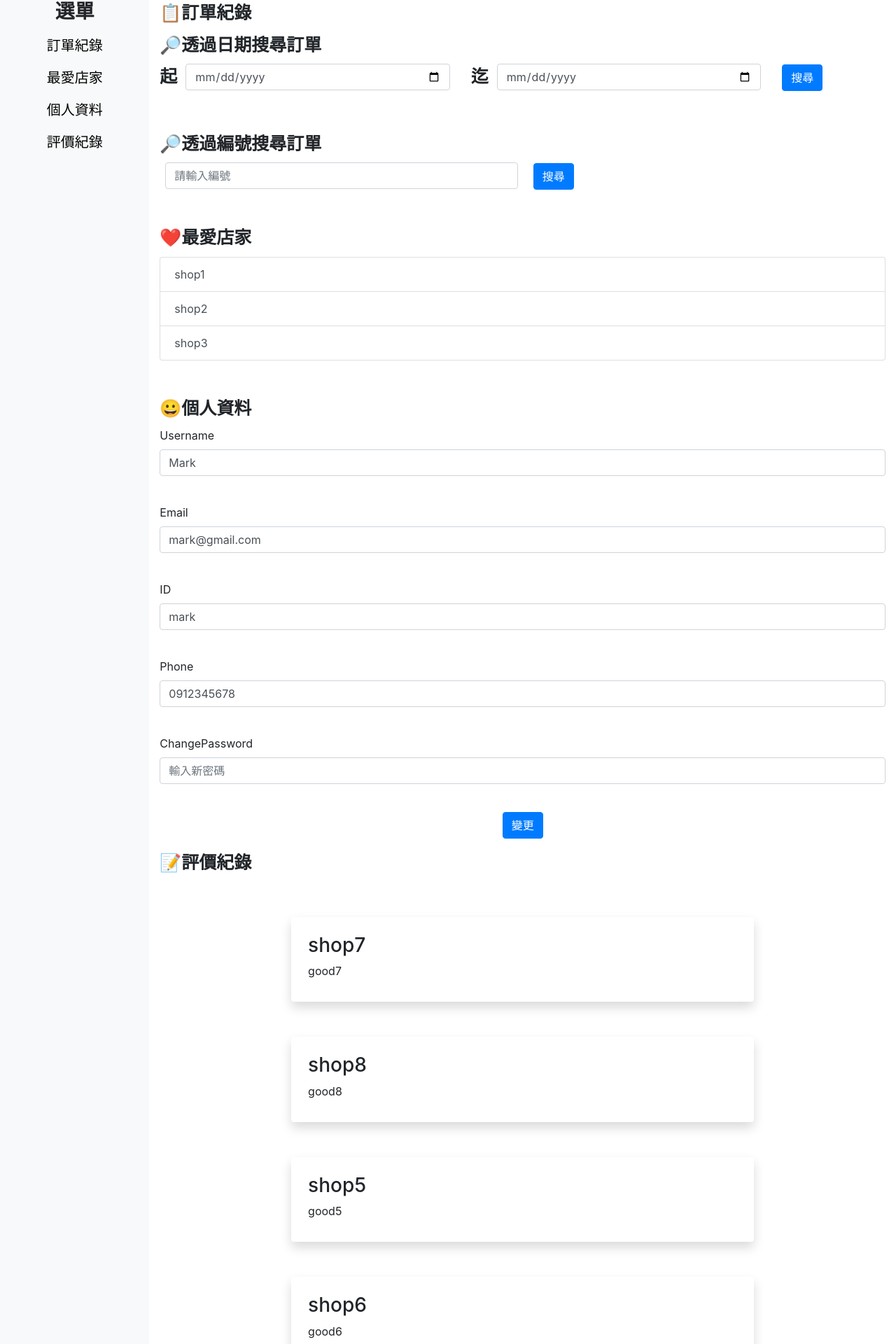
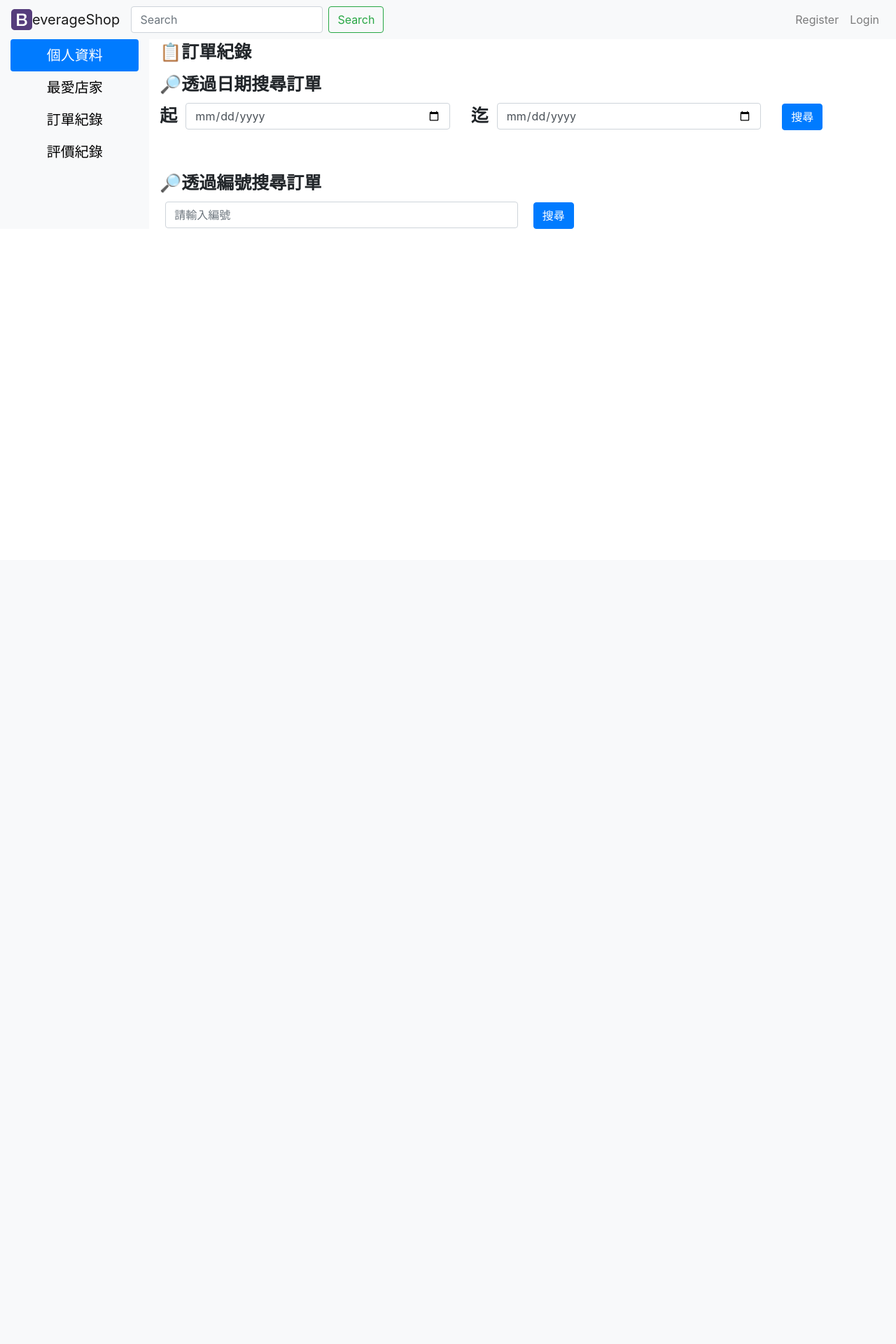
Before and after one commit to mark0613/1102_DBS_BeverageShop, a PHP site: page /member/index.php in a window 1280 px wide. Shown: the top 1920 px of the page at 70% size. After the commit the page ends 327 px from the top, so only its background shows below. Run offline with PHP 8.4, Linux system fonts and the light colour scheme.

Commit message:
update file

```diff
--- a/home/index.php
+++ b/home/index.php
@@ -96,7 +96,7 @@ require("../php/User.php");
                     <div class="my-5 text-center text-xl-start">
                         <h1 class="display-5 fw-bolder text-white mb-2">Welcome to IGEN</h1>
                         <p class="lead fw-normal text-white-50 mb-4">Quickly design and customize responsive
-                            mobile-first sites with Bootstrap, the world’s most popular front-end open source toolkit!
+                            mobile-first sites with Bootstrap, the world's most popular front-end open source toolkit!
                         </p>
                     </div>
                 </div>
--- a/member/index.php
+++ b/member/index.php
@@ -1,98 +1,100 @@
+<?php
+
+session_start();
+require("../php/User.php");
+
+?>
+
 <!DOCTYPE html>
 <html lang="en">
+
 <head>
     <meta charset="UTF-8">
     <meta http-equiv="X-UA-Compatible" content="IE=edge">
     <meta name="viewport" content="width=device-width, initial-scale=1.0">
     <title>BeverageShop</title>
-    <link rel="stylesheet" href="https://cdn.jsdelivr.net/npm/bootstrap@4.6.1/dist/css/bootstrap.min.css" integrity="sha384-zCbKRCUGaJDkqS1kPbPd7TveP5iyJE0EjAuZQTgFLD2ylzuqKfdKlfG/eSrtxUkn" crossorigin="anonymous">
-    <script src="https://cdn.jsdelivr.net/npm/jquery@3.5.1/dist/jquery.slim.min.js" integrity="sha384-DfXdz2htPH0lsSSs5nCTpuj/zy4C+OGpamoFVy38MVBnE+IbbVYUew+OrCXaRkfj" crossorigin="anonymous"></script>
-    <script src="https://cdn.jsdelivr.net/npm/bootstrap@4.6.1/dist/js/bootstrap.bundle.min.js" integrity="sha384-fQybjgWLrvvRgtW6bFlB7jaZrFsaBXjsOMm/tB9LTS58ONXgqbR9W8oWht/amnpF" crossorigin="anonymous"></script>
+    <link rel="stylesheet" href="https://cdn.jsdelivr.net/npm/bootstrap@4.6.1/dist/css/bootstrap.min.css"
+        integrity="sha384-zCbKRCUGaJDkqS1kPbPd7TveP5iyJE0EjAuZQTgFLD2ylzuqKfdKlfG/eSrtxUkn" crossorigin="anonymous">
+    <script src="https://cdn.jsdelivr.net/npm/jquery@3.5.1/dist/jquery.slim.min.js"
+        integrity="sha384-DfXdz2htPH0lsSSs5nCTpuj/zy4C+OGpamoFVy38MVBnE+IbbVYUew+OrCXaRkfj" crossorigin="anonymous">
+    </script>
+    <script src="https://cdn.jsdelivr.net/npm/bootstrap@4.6.1/dist/js/bootstrap.bundle.min.js"
+        integrity="sha384-fQybjgWLrvvRgtW6bFlB7jaZrFsaBXjsOMm/tB9LTS58ONXgqbR9W8oWht/amnpF" crossorigin="anonymous">
+    </script>
     <script src="../static/js/member.js"></script>
     <link href="../static/css/member.css" rel="stylesheet">
     <link href="../static/css/base.css" rel="stylesheet">
 </head>
+
 <body>
+    <nav class="navbar navbar-expand-lg navbar-light bg-light">
+        <img src="../static/img/bootstrap-solid.svg" width="auto" height="30" alt="">
+        <a class="navbar-brand" href="#">everageShop</a>
+        <button class="navbar-toggler" type="button" data-toggle="collapse" data-target="#navbarSupportedContent"
+            aria-controls="navbarSupportedContent" aria-expanded="false" aria-label="Toggle navigation">
+            <span class="navbar-toggler-icon"></span>
+        </button>
+
+        <div class="collapse navbar-collapse" id="navbarSupportedContent">
+            <?php if(!empty($_COOKIE) && !empty($_COOKIE["type"])): ?>
+            <ul class="navbar-nav mr-auto">
+                <?php if($_COOKIE["type"] == "customer"): ?>
+                <li class="nav-item">
+                    <a class="nav-link" href="../member">會員專區</a>
+                </li>
+                <?php elseif($_COOKIE["type"] == "merchant"): ?>
+                <li class="nav-item">
+                    <a class="nav-link" href="../merchant">商家後臺</a>
+                </li>
+                <?php endif; ?>
+            </ul>
+            <?php endif; ?>
+
+            <form action="" method="get" class="form-inline navbar-nav pl-0 mr-auto">
+                <input class="form-control mr-sm-2" type="search" placeholder="Search" aria-label="Search">
+                <button class="btn btn-outline-success my-2 my-sm-0" type="submit">Search</button>
+            </form>
+
+            <ul class="navbar-nav ml-auto">
+                <?php if(User::check()): ?>
+                <li class="nav-item">
+                    <a class="nav-link" href="../php/logout.php">Logout</a>
+                </li>
+                <?php else: ?>
+                <li class="nav-item">
+                    <a class="nav-link" href="../register">Register</a>
+                </li>
+                <li class="nav-item">
+                    <a class="nav-link" href="../login">Login</a>
+                </li>
+                <?php endif; ?>
+            </ul>
+        </div>
+    </nav>
 
     <!-- 會員專區 -->
-
     <div class="container-fluid">
         <div class="row">
             <div class="col-2 bg-light">
-                <div class="nav flex-column nav-pills nav-fill" id="v-pills-tab" role="tablist" aria-orientation="vertical">
-                    <h3 class="nav_title">選單</h3>
-                    <a class="nav-link sidebar_font center" id="v-pills-profile-tab" data-toggle="pill" href="#v-pills-profile" role="tab" aria-controls="v-pills-profile" aria-selected="false">訂單紀錄</a>
-                    <a class="nav-link sidebar_font center" id="v-pills-messages-tab" data-toggle="pill" href="#v-pills-messages" role="tab" aria-controls="v-pills-messages" aria-selected="false">最愛店家</a>
-                    <a class="nav-link sidebar_font center" id="v-pills-settings-tab" data-toggle="pill" href="#v-pills-settings" role="tab" aria-controls="v-pills-settings" aria-selected="false">個人資料</a>
-                    <a class="nav-link sidebar_font center" id="v-pills-profile-tab" data-toggle="pill" href="#v-pills-profile" role="tab" aria-controls="v-pills-profile" aria-selected="false">評價紀錄</a>
+                <div class="nav flex-column nav-pills nav-fill" id="v-pills-tab" role="tablist"
+                    aria-orientation="vertical">
+                    <a class="nav-link sidebar_font center active" id="v-pills-profile-tab" data-toggle="pill"
+                        href="#v-pills-profile" role="tab" aria-controls="v-pills-profile" aria-selected="True">個人資料</a>
+                    <a class="nav-link sidebar_font center" id="v-pills-love-tab" data-toggle="pill"
+                        href="#v-pills-love" role="tab" aria-controls="v-pills-love" aria-selected="false">最愛店家</a>
+                    <a class="nav-link sidebar_font center" id="v-pills-record-tab" data-toggle="pill"
+                        href="#v-pills-record" role="tab" aria-controls="v-pills-record"
+                        aria-selected="false">訂單紀錄</a>
+                    <a class="nav-link sidebar_font center" id="v-pills-comment-tab" data-toggle="pill"
+                        href="#v-pills-comment" role="tab" aria-controls="v-pills-comment"
+                        aria-selected="false">評價紀錄</a>
                 </div>
             </div>
 
             <div class="col-sm-10">
-                <!--訂單記錄-->
-                <label class="title">📋訂單紀錄</label>
-                <div>
-                    <form class="title ">
-
-                        <label>🔎透過日期搜尋訂單</label>
-
-                        <div class="row">
-                            <div class="col-5">
-                                <div class="row">
-                                    <div class="col-1">
-                                        <label>起</label>
-                                    </div>
-                                    <div class="col-11">
-                                        <input type="date" class="form-control" stytle="" id="" name="">
-                                    </div>
-                                </div>
-                            </div>
-                            <div class="col-5">
-                                <div class="row">
-                                    <div class="col-1">
-                                        <label>迄</label>
-                                    </div>
-                                    <div class="col-11">
-                                        <input type="date" class="form-control" id="" name="">
-                                    </div>
-                                </div>
-                            </div>
-                            <div class="col-2">
-                                <button type="submit" class="btn btn-primary">搜尋</button>
-                            </div>
-                        </div>
-
-                    </form>
-                </div>
-
-                <div>
-                    <form class="top title">
-                        <label>🔎透過編號搜尋訂單</label>
-                        <div class="row">
-                            <div class="col">
-                                <input name="token" id="token" type="text" placeholder="請輸入編號" class="form-control mx-sm-2">
-                            </div>
-
-                            <div class="col">
-                                <button type="submit" class="btn btn-primary">搜尋</button>
-                            </div>
-                        </div>
-                    </form>
-                </div>
-
-                <!--最愛店家-->
-                <div class="top">
-                    <label class="title">❤️最愛店家</label>
-
-                    <div class="list-group">
-                        <a href="#" class="list-group-item list-group-item-action">秉霖鮮果站</a>
-                        <a href="#" class="list-group-item list-group-item-action">秉霖鮮果站</a>
-                        <a href="#" class="list-group-item list-group-item-action">秉霖鮮果站</a>
-                    </div>
-                </div>
-
+                <div class="tab-content" id="v-pills-tabContent">
                     <!--個人資料-->
-                <div class="form-group top">
+                    <div class="form-group tab-pane fade" id="v-pills-profile" role="tabpanel" aria-labelledby="v-pills-profile-tab">
                         <label class="title">😀個人資料</label>
                         <br>
                         <div class="form-group">
@@ -125,9 +127,74 @@
                         </div>
                     </div>
 
+                    <!--訂單記錄-->
+                    <div class="tab-pane fade show active" id="v-pills-record" role="tabpanel" aria-labelledby="v-pills-record-tab">
+                        <div>
+                            <label class="title">📋訂單紀錄</label>
+                            <div>
+                                <form class="title ">
+                                    <label>🔎透過日期搜尋訂單</label>
+                                    <div class="row">
+                                        <div class="col-5">
+                                            <div class="row">
+                                                <div class="col-1">
+                                                    <label>起</label>
+                                                </div>
+                                                <div class="col-11">
+                                                    <input type="date" class="form-control" stytle="" id="" name="">
+                                                </div>
+                                            </div>
+                                        </div>
+                                        <div class="col-5">
+                                            <div class="row">
+                                                <div class="col-1">
+                                                    <label>迄</label>
+                                                </div>
+                                                <div class="col-11">
+                                                    <input type="date" class="form-control" id="" name="">
+                                                </div>
+                                            </div>
+                                        </div>
+                                        <div class="col-2">
+                                            <button type="submit" class="btn btn-primary">搜尋</button>
+                                        </div>
+                                    </div>
+
+                                </form>
+                            </div>
+                        </div>
+                        <div>
+                            <form class="top title">
+                                <label>🔎透過編號搜尋訂單</label>
+                                <div class="row">
+                                    <div class="col">
+                                        <input name="token" id="token" type="text" placeholder="請輸入編號"
+                                            class="form-control mx-sm-2">
+                                    </div>
+
+                                    <div class="col">
+                                        <button type="submit" class="btn btn-primary">搜尋</button>
+                                    </div>
+                                </div>
+                            </form>
+                        </div>
+                    </div>
+
+                    <!--最愛店家-->
+                    <div class="tab-pane fade" id="v-pills-love" role="tabpanel" aria-labelledby="v-pills-love-tab">
+                        <label class="title">❤️最愛店家</label>
+
+                        <div class="list-group">
+                            <a href="#" class="list-group-item list-group-item-action">秉霖鮮果站</a>
+                            <a href="#" class="list-group-item list-group-item-action">秉霖鮮果站</a>
+                            <a href="#" class="list-group-item list-group-item-action">秉霖鮮果站</a>
+                        </div>
+                    </div>
+
                     <!--評價-->
+                    <div class="tab-pane fade" id="v-pills-comment" role="tabpanel" aria-labelledby="v-pills-comment-tab">
                         <label class="title">📝評價紀錄</label>
-                <div class="container-fluid " >
+                        <div class="container-fluid ">
                             <div class="row top">
                                 <div class="col-sm-2"></div>
                                 <div class="col-sm-8">
@@ -289,9 +356,8 @@
                             </div>
 
                         </div>
-
-
-
+                    </div>
+                </div>
             </div>
         </div>
     </div>
@@ -301,4 +367,5 @@
 
 
 </body>
+
 </html>
```
Lines whose indentation alone changed are shown as unchanged.
